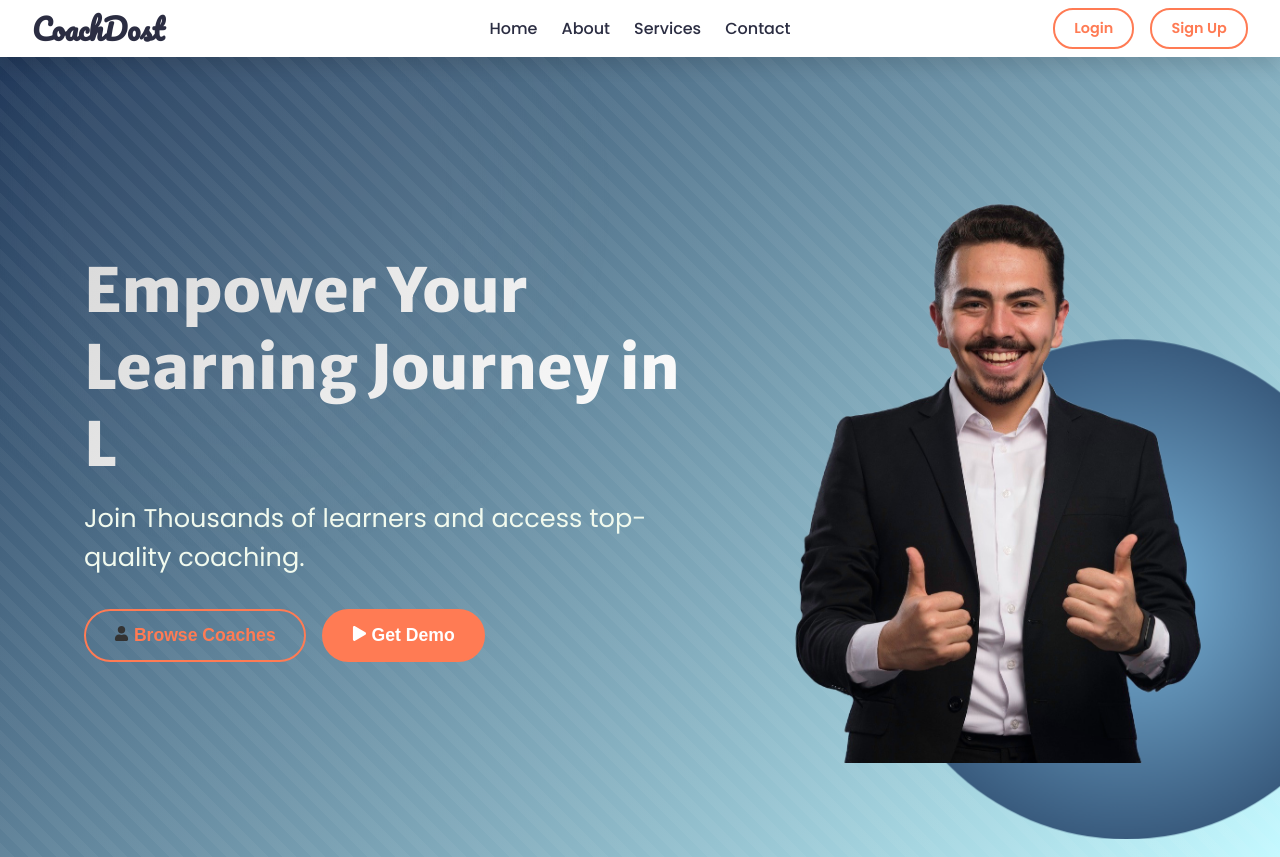
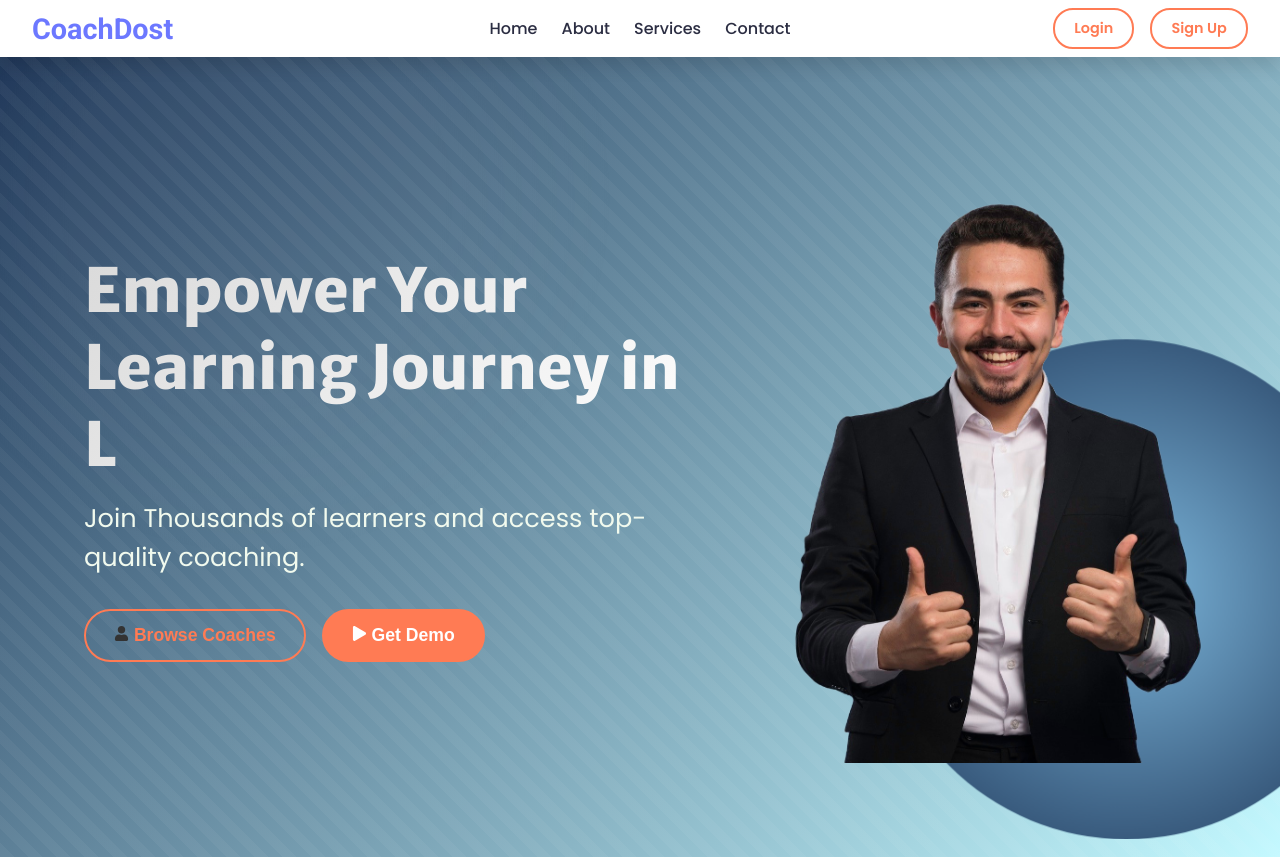
Before and after one commit to gurudesh0801/coachdost, a React (Vite) app: page / in a window 1280 px wide. Built offline with nearby package versions, Linux system fonts and the light colour scheme; a web font is replaced by a local one.

Commit message:
font change

```diff
--- a/index.html
+++ b/index.html
@@ -20,6 +20,12 @@
       href="https://fonts.googleapis.com/css2?family=Arimo:ital,wght@0,400..700;1,400..700&family=EB+Garamond:ital,wght@0,400..800;1,400..800&family=Exo+2:ital,wght@0,100..900;1,100..900&family=Merriweather+Sans:ital,wght@0,300..800;1,300..800&family=Saira+Condensed:wght@100;200;300;400;500;600;700;800;900&display=swap"
       rel="stylesheet"
     />
+    <link rel="preconnect" href="https://fonts.googleapis.com" />
+    <link rel="preconnect" href="https://fonts.gstatic.com" crossorigin />
+    <link
+      href="https://fonts.googleapis.com/css2?family=Arimo:ital,wght@0,400..700;1,400..700&family=EB+Garamond:ital,wght@0,400..800;1,400..800&family=Exo+2:ital,wght@0,100..900;1,100..900&family=Merriweather+Sans:ital,wght@0,300..800;1,300..800&family=Roboto:ital,wght@0,100;0,300;0,400;0,500;0,700;0,900;1,100;1,300;1,400;1,500;1,700;1,900&family=Saira+Condensed:wght@100;200;300;400;500;600;700;800;900&display=swap"
+      rel="stylesheet"
+    />
 
     <meta name="viewport" content="width=device-width, initial-scale=1.0" />
     <title>Vite + React</title>
--- a/src/Components/Navbar/Navbar.css
+++ b/src/Components/Navbar/Navbar.css
@@ -31,10 +31,10 @@
 .navbar-logo a {
   font-size: 1.8rem;
   font-weight: bold;
-  color: #2b2d42; /* Deep, calming color */
+  color: #6c78ff; /* Deep, calming color */
   text-decoration: none;
   margin-right: 2rem;
-  font-family: "Pacifico", cursive;
+  font-family: "Roboto", sans-serif;
 }
 
 /* Center section for nav links */
```
